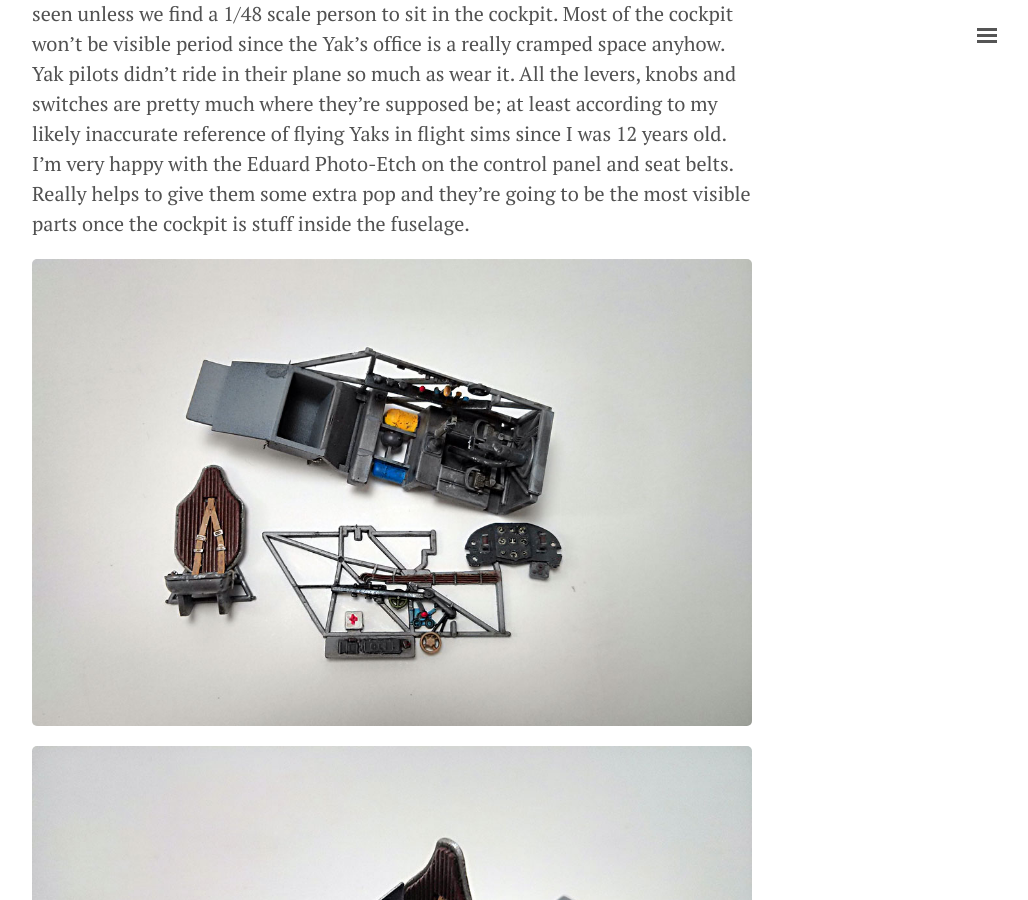
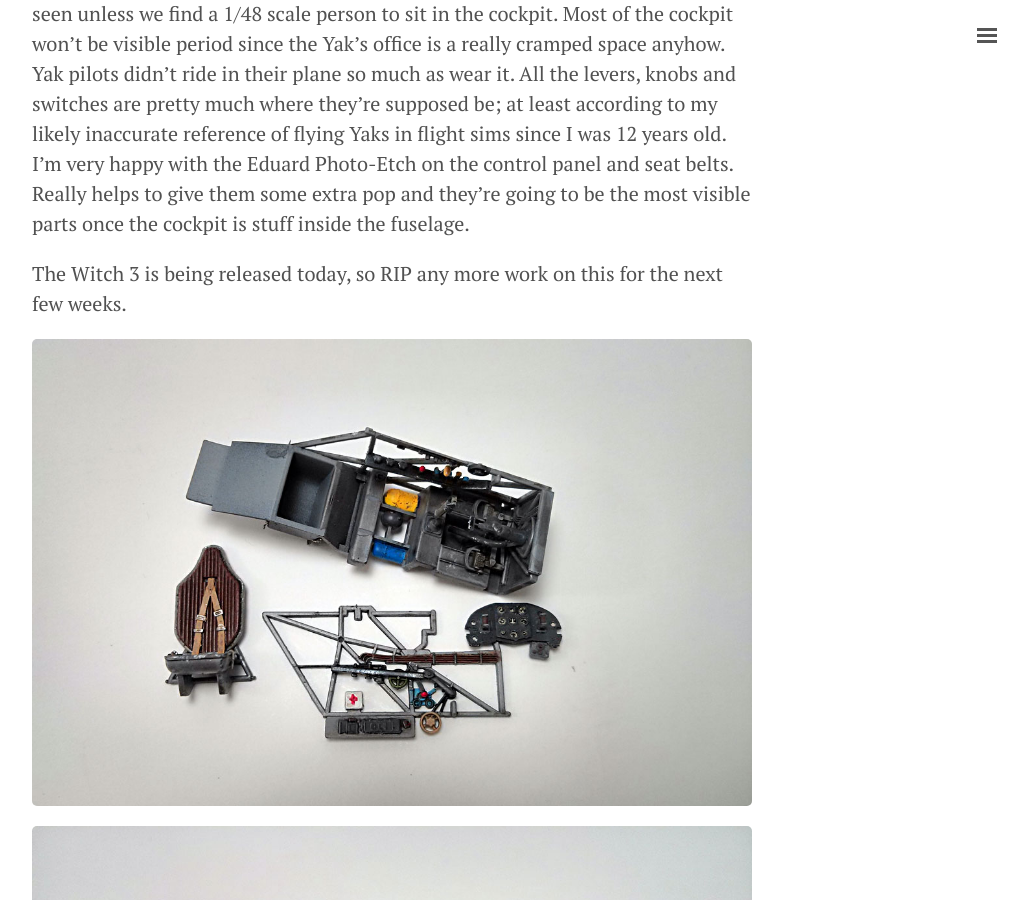
Before and after one commit to DerekSauer/DerekSauer.github.io, a Jekyll site: the page built from _posts/2015-05-18-yellow44-cockpit.md, in a window 1280 px wide and 900 px high, scrolled down 383 px. Shown: the whole window, without its empty margins (248-1276 px from the left). Built offline with Jekyll 4.4.1, drawn with Linux system fonts in a browser that asks for light colours.

Commit message:
Witcher 3 notice.

```diff
--- a/_posts/2015-05-18-yellow44-cockpit.md
+++ b/_posts/2015-05-18-yellow44-cockpit.md
@@ -4,6 +4,8 @@ layout: post
 ---
 
 Spent most of the day working on the cockpit. Accurate Miniatures really went all out on this cockpit. Its got almost as many pieces as the rest of the kit and some clever assembly features to get all that detail into such a small space. Certain features have more effort than is needed invested in them though. The rudder pedals, cannon cocking lever and cannon shell return will never been seen unless we find a 1/48 scale person to sit in the cockpit. Most of the cockpit won't be visible period since the Yak's office is a really cramped space anyhow. Yak pilots didn't ride in their plane so much as wear it. All the levers, knobs and switches are pretty much where they're supposed be; at least according to my likely inaccurate reference of flying Yaks in flight sims since I was 12 years old. I'm very happy with the Eduard Photo-Etch on the control panel and seat belts. Really helps to give them some extra pop and they're going to be the most visible parts once the cockpit is stuff inside the fuselage.
+
+The Witch 3 is being released today, so RIP any more work on this for the next few weeks.
 
 ![Cockpit parts]({{ site.url }}/images/yellow44/CockpitPieces.jpg)
 
```
